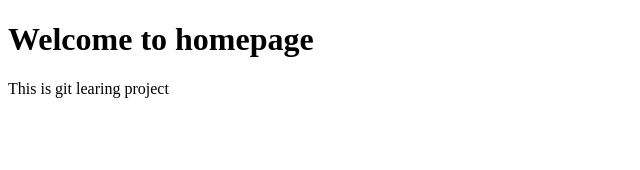
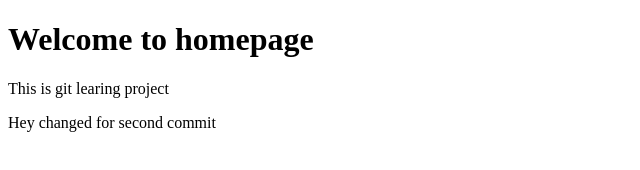
Before and after one commit to Chetanchauhangithub/GitLearning, a plain HTML site: page index.html in a window 1280 px wide. Shown: the whole page, without its empty margins (0-640 px from the left). Drawn offline with Linux system fonts and the light colour scheme.

Commit message:
changed index.html 1 time

```diff
--- a/index.html
+++ b/index.html
@@ -9,5 +9,6 @@
 <body>
     <h1>Welcome to homepage</h1>
     <p>This is git learing project</p>
+    <p>Hey changed for second commit</p>
 </body>
 </html>
```
